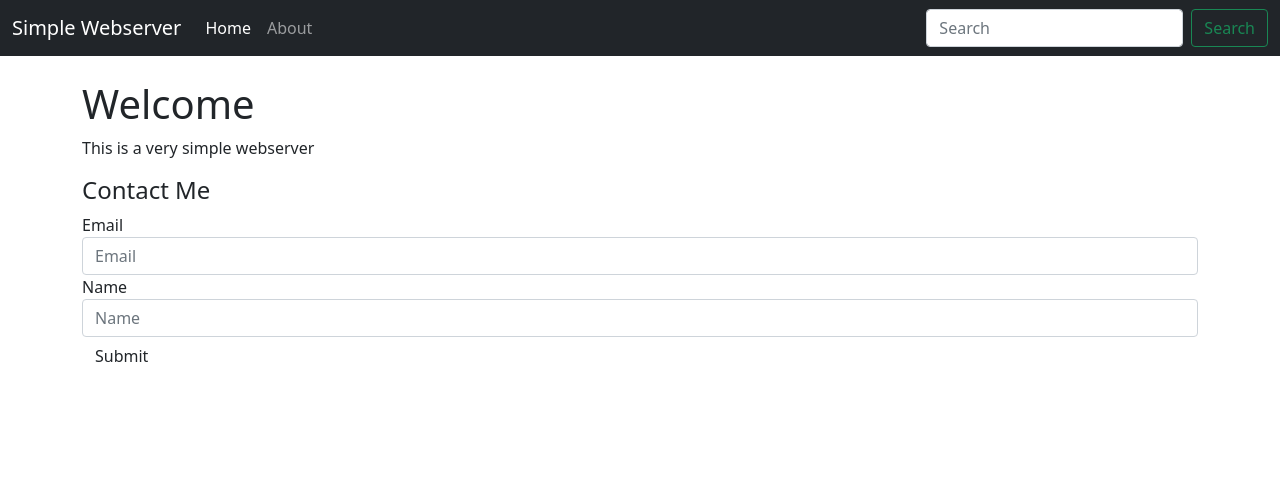
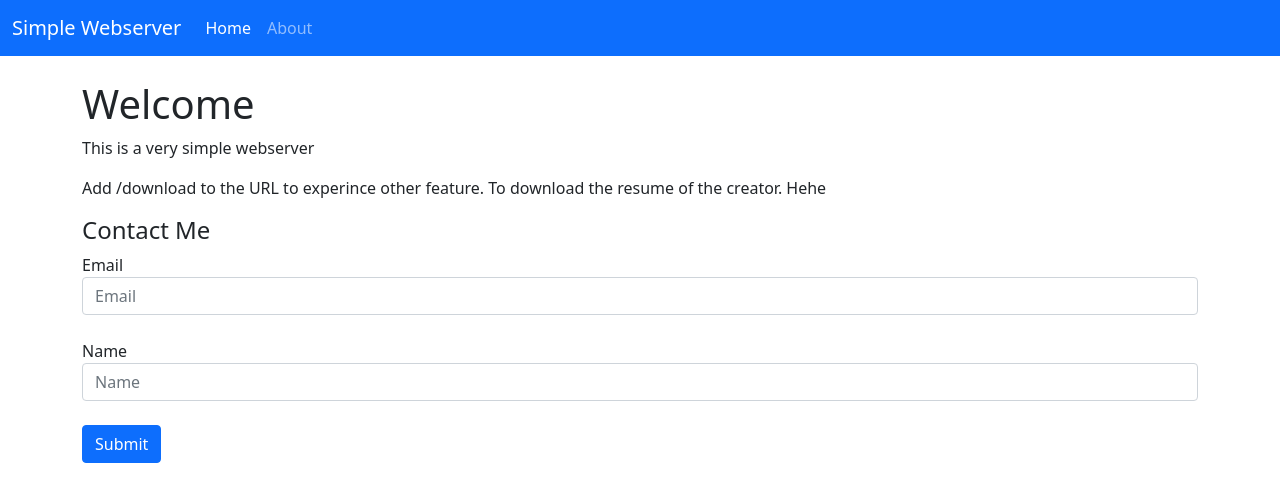
Before and after one commit to Buenaventura-Celine/Simple-Webserver, a website: page public/index.html in a window 1280 px wide. Drawn offline with Linux system fonts and the light colour scheme.

Commit message:
Better design

```diff
--- a/public/index.html
+++ b/public/index.html
@@ -8,7 +8,7 @@
     <link rel="stylesheet" href="/css/bootstrap.css">
 </head>
 <body>
-    <nav class="navbar navbar-expand-md navbar-dark bg-dark mb-4">
+    <nav class="navbar navbar-expand-md navbar-dark bg-primary mb-4">
         <div class="container-fluid">
           <a class="navbar-brand" href="#">Simple Webserver</a>
           <button class="navbar-toggler" type="button" data-bs-toggle="collapse" data-bs-target="#navbarCollapse" aria-controls="navbarCollapse" aria-expanded="false" aria-label="Toggle navigation">
@@ -23,28 +23,29 @@
                 <a class="nav-link" href="about.html">About</a>
               </li>
             </ul>
-            <form class="d-flex">
-              <input class="form-control me-2" type="search" placeholder="Search" aria-label="Search">
-              <button class="btn btn-outline-success" type="submit">Search</button>
-            </form>
           </div>
         </div>
     </nav>
     <div class="container">
         <h1>Welcome</h1>
         <p>This is a very simple webserver</p>
+        <p>Add /download to the URL to experince other feature. To download the resume of the creator. Hehe</p>
         <h4>Contact Me</h4>
+
         <form action="/subscribe" method="POST">
             <div class="form-group">
                 <label for="">Email</label>
                 <input class="form-control" type="text" name="email" placeholder="Email">
             </div>
+            <br>
             <div class="form-group">
                 <label for="">Name</label>
                 <input class="form-control" type="text" name="name" placeholder="Name">
             </div>
-            <button type="submit" class="btn btn-default">Submit</button>
+            <br>
+            <button type="submit" class="btn btn-primary">Submit</button>
         </form>
+
     </div>
 
 </body>
```
Also changed, not shown: public/about.html (+2 -5 lines).
